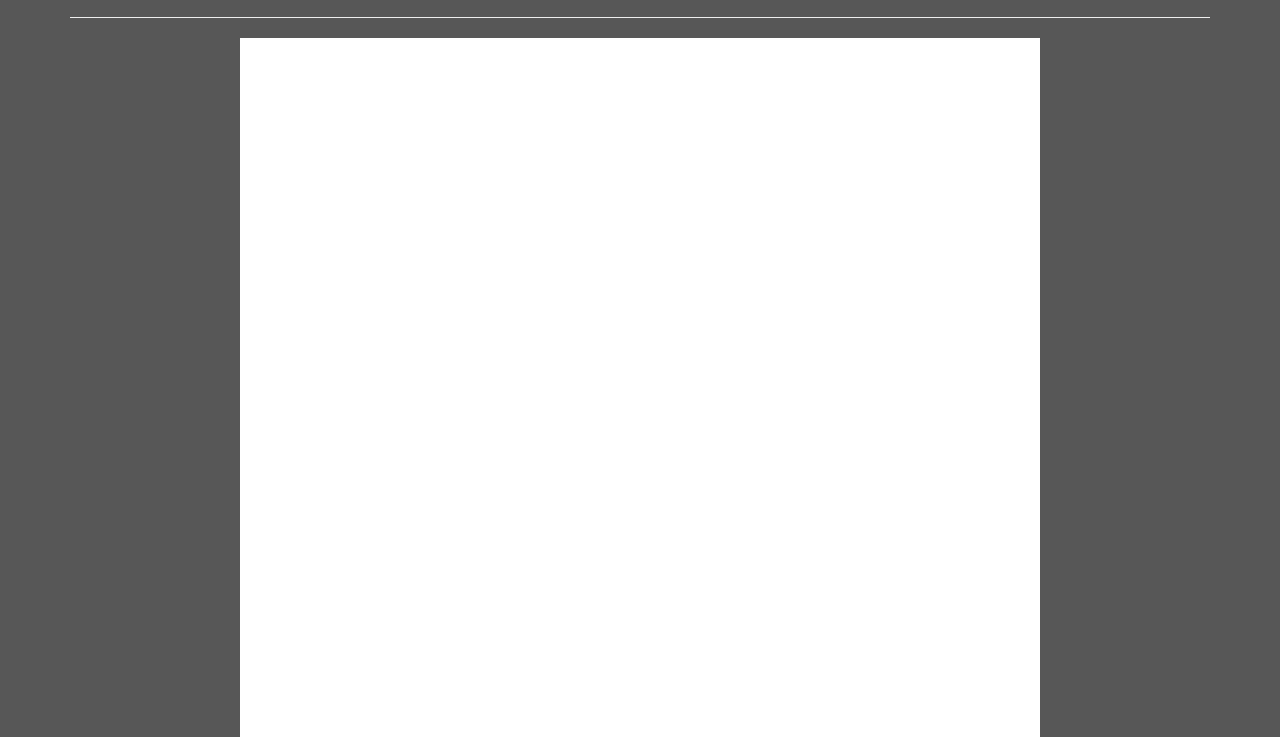
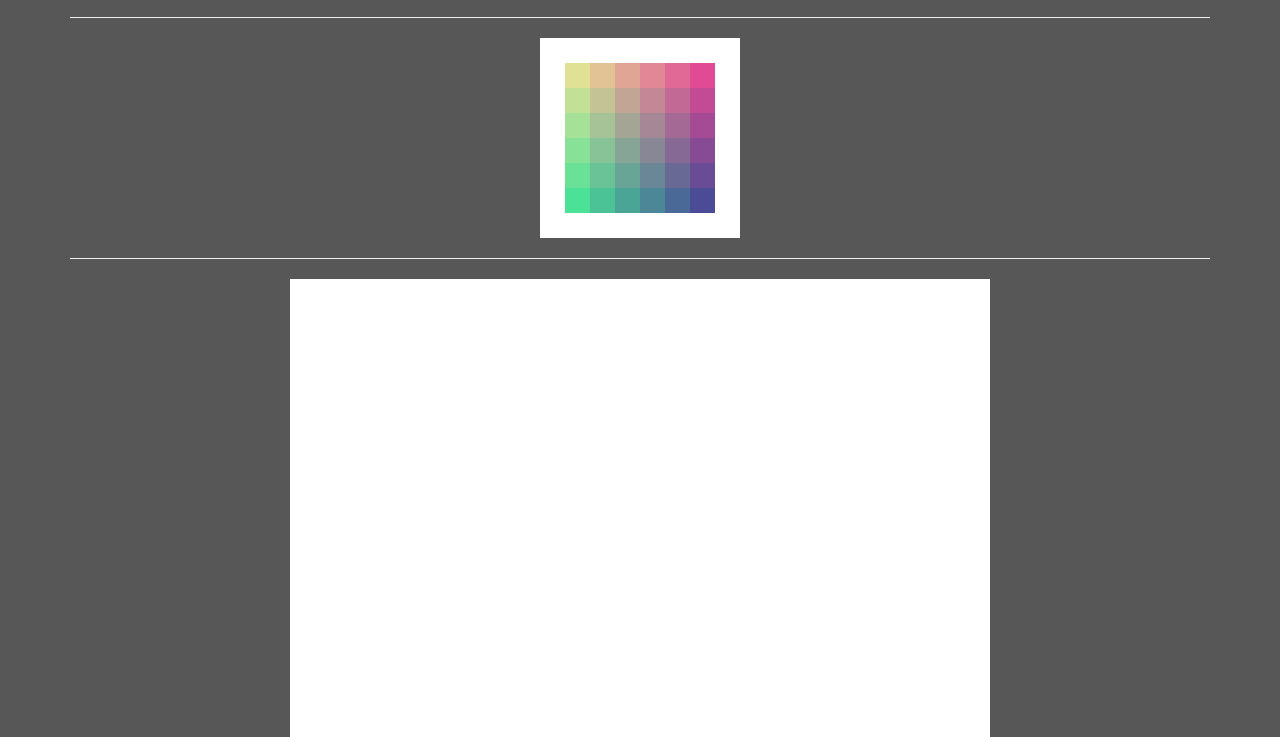
Before and after one commit to PJoy/FRKTL, a plain HTML site: page index.html in a window 1280 px wide. Shown: the part 63-800 px from the top of the page. Drawn offline with Linux system fonts and the light colour scheme.

```diff
--- a/index.html
+++ b/index.html
@@ -2,9 +2,11 @@
 <head>
     <link rel="stylesheet" href="bootstrap-3.3.7-dist/css/bootstrap.min.css">
     <link rel="stylesheet" href="bootstrap-3.3.7-dist/css/bootstrap-theme.min.css">
+    <script src="jquery/jquery-3.1.0.min.js"></script>
+    <script src="bootstrap-3.3.7-dist/js/bootstrap.min.js"></script>
+
+    <!-- mine -->
     <link rel="stylesheet" href="style.css">
-    <script src="bootstrap-3.3.7-dist/js/bootstrap.min.js"></script>
-    <script src="jquery/jquery-3.1.0.min.js"></script>
 </head>
 
 <html>
@@ -12,7 +14,10 @@
 <div class="container text-center">
     <h1>FR <b>KKKKKK</b> tl</h1>
     <hr>
-    <canvas width="800px" height="800px"></canvas>
+    <canvas id="refCanvas" width="200px" height="200px"></canvas>
+    <hr>
+    <canvas id="mainCanvas" width="700px" height="700px"></canvas>
 </div>
 </body>
+<script src="therealcode.js"></script>
 </html>
--- a/therealcode.js
+++ b/therealcode.js
@@ -1,3 +1,65 @@
 /**
  * Created by pierreportejoie on 16/09/16.
  */
+
+/**
+ * ˓(ᑊᘩᑊ⁎)﻿ y-your donger senpai˓(ᑊᘩᑊ⁎)﻿
+ *
+ * @param {string} orig - original image (or canvas or w/e)
+ * @param {int} x - x coord of orig start
+ * @param {int} y - y coord of orig start
+ * @param {int} dx - x length of orig copy
+ * @param {int} dy - y length of orig copy
+ * @param {context} arrivalCONTEXT - end canvas image w/E CONTXTTT
+ * @param {int} px - x coord of end start
+ * @param {int} py - y coord of end start
+ *
+ * |༼ʘ ل͜ ʘ༽| IT'S SPLENDID |༼ʘ ل͜ ʘ༽|
+ *
+ */
+
+function copy(orig,x,y,dx,dy,arrivalCONTEXT,px,py,matrix)
+{
+    var tempCanvas = document.createElement('canvas');
+    tempCanvas.width = 4*dx;
+    tempCanvas.height = 4*dy;
+    var tempContext = tempCanvas.getContext('2d');
+    //tempContext.translate((dx-x)/2,(dy-y)/2);
+
+    tempContext.translate(2*dx,2*dy);
+    tempContext.translate((dx-x)/2,(dy-y)/2);
+    tempContext.rotate(matrix);
+    tempContext.translate(-(dx-x)/2,-(dy-y)/2);
+    tempContext.drawImage(orig, x, y, dx, dy, 0, 0, dx, dy);
+
+    //matrix=[1,0.5,-0.5,1,30,10];
+
+    //tempContext.transform.apply(tempContext, matrix);
+
+
+    var img = new Image();
+    img.src = tempCanvas.toDataURL('image/png');
+
+    arrivalCONTEXT.globalCompositeOperation ="destination-over";
+    arrivalCONTEXT.drawImage(img, px-2*dx, py-2*dy);
+}
+
+
+var refCanard = document.getElementById('refCanvas');
+var refcitiX = refCanard.getContext("2d");
+
+var mainCanard = document.getElementById('mainCanvas');
+var maincitixxX = mainCanard.getContext("2d");
+
+// F  A  N  C  Y
+for (var i=1;i<7;i++){
+    for (var j=1;j<7;j++){
+        refcitiX.fillStyle = 'rgb(' + Math.floor(255-30*i) + ',' + Math.floor(255-30*j) + ',150)';
+        refcitiX.fillRect(j*25,i*25,25,25);
+    }
+}
+
+copy(refCanard,25,25,175,175,maincitixxX,275,275,0*Math.PI/180);
+//copy(refCanard,25,25,175,175,maincitixxX,0,0,45*Math.PI/180);
+//copy(refCanard,25,25,175,175,maincitixxX,0,0,90*Math.PI/180);
+//copy(refCanard,25,25,175,175,maincitixxX,0,0,135*Math.PI/180);
```
